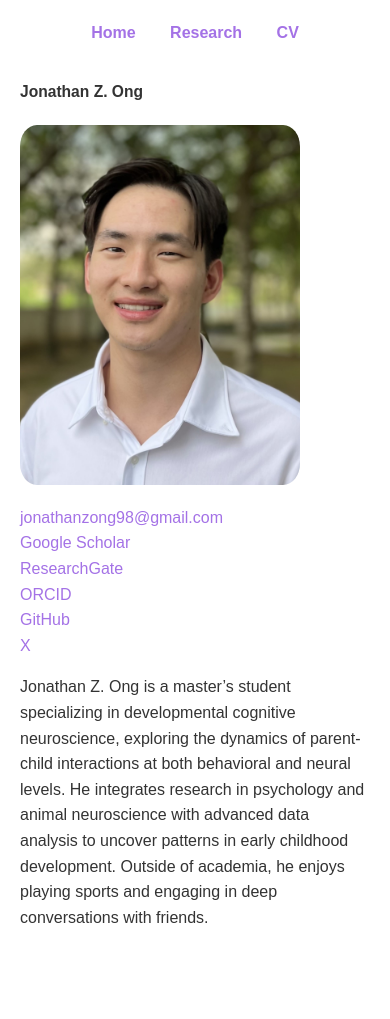
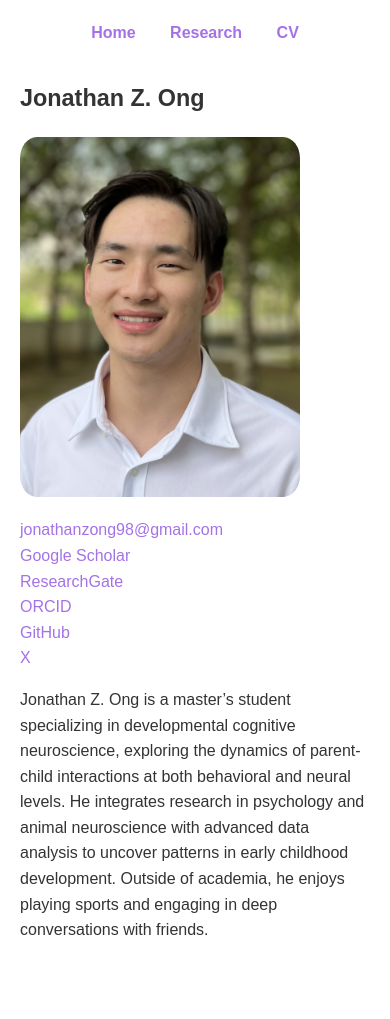
Before and after one commit to jonathanongzm/jonathanongzm.github.io, a Jekyll site: the page built from index.markdown, in a window 390 px wide. Built offline with Jekyll 4.4.1, drawn with Linux system fonts in a browser that asks for light colours.

Commit message:
name header now responsive to screen size - attempt 2

```diff
--- a/assets/css/style.css
+++ b/assets/css/style.css
@@ -75,13 +75,13 @@ a:hover {
 
 @media screen and (max-width: 768px) {
   .large-heading {
-    font-size: 3vw; /* Slightly larger font size for medium screens */
+    font-size: 4vw; /* Larger font size for medium screens */
   }
 }
 
 @media screen and (max-width: 480px) {
   .large-heading {
-    font-size: 4vw; /* Even larger font size for smaller screens */
+    font-size: 6vw; /* Much larger font size for smaller screens */
   }
 }
 
```
